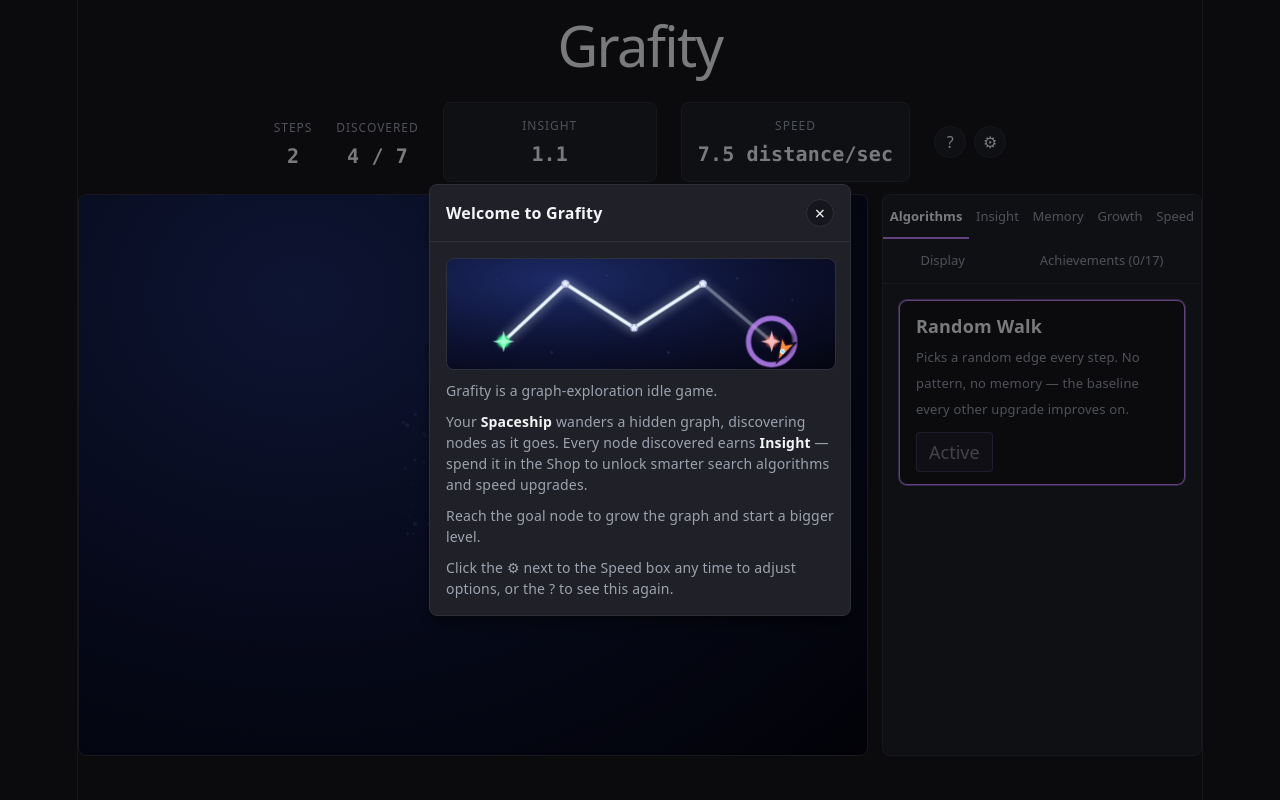
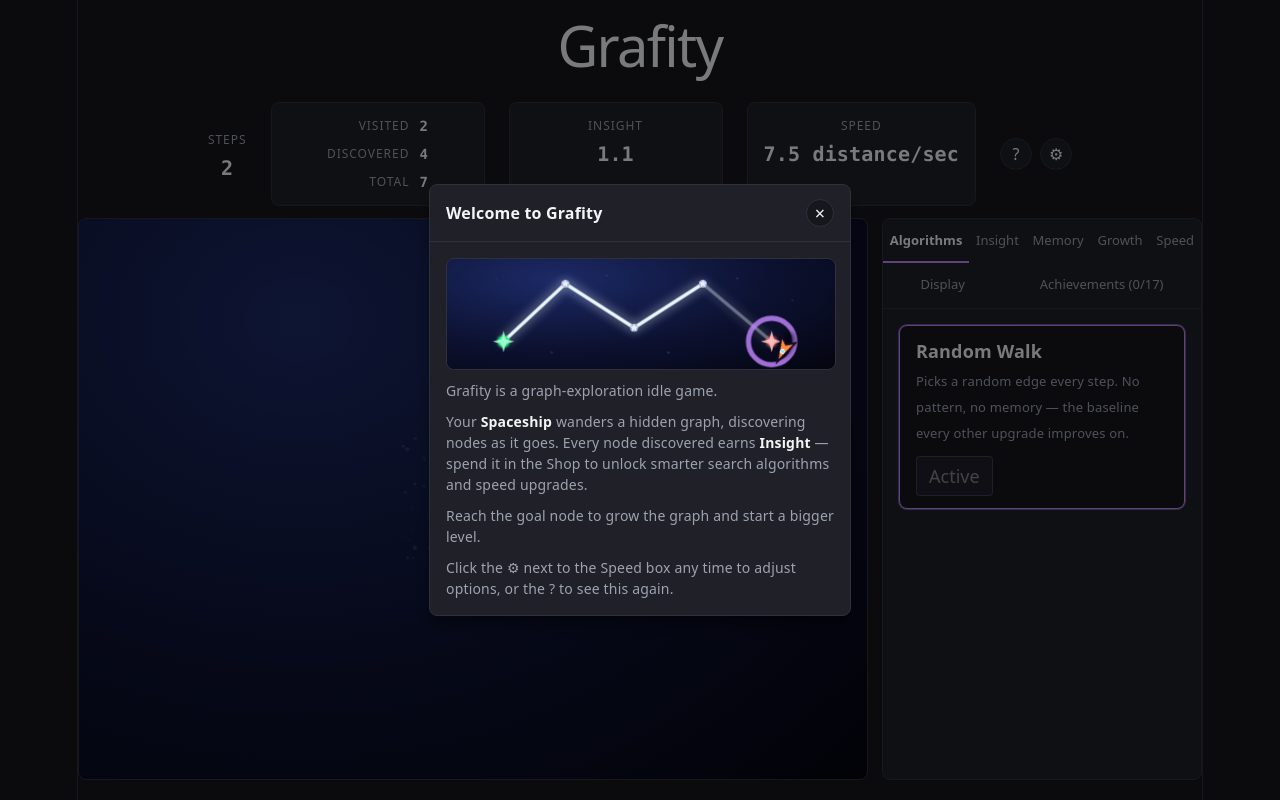
Before and after one commit to felix-hedenstrom/grafity, a React (Vite) app: page / in a window 1280 px wide. Built offline with nearby package versions, Linux system fonts and the light colour scheme.

Commit message:
Visited/discovered/total

```diff
--- a/src/components/Hud/Hud.module.css
+++ b/src/components/Hud/Hud.module.css
@@ -27,6 +27,23 @@
   font-weight: 600;
   color: var(--text-h);
   font-family: var(--mono);
+}
+
+.counts {
+  display: grid;
+  grid-template-columns: auto auto;
+  column-gap: 10px;
+  row-gap: 2px;
+  justify-content: center;
+}
+
+.counts .label {
+  text-align: right;
+}
+
+.counts .value {
+  text-align: left;
+  font-size: 14px;
 }
 
 .box {
--- a/src/components/Hud/Hud.tsx
+++ b/src/components/Hud/Hud.tsx
@@ -11,6 +11,7 @@ export function Hud() {
   const momentumLevel = useProgressionStore((s) => s.momentumLevel)
   const stepsTaken = useRunStore((s) => s.walkers.reduce((sum, w) => sum + w.stepsTaken, 0))
   const runStartedAt = useRunStore((s) => s.runStartedAt)
+  const visitedCount = useRunStore((s) => s.discovery.visitedNodeIds.size)
   const discoveredCount = useRunStore((s) => s.discovery.discoveredNodeIds.size)
   const totalNodes = useRunStore((s) => s.graph.nodes.length)
   const openIntro = useUiStore((s) => s.openIntro)
@@ -30,11 +31,15 @@ export function Hud() {
         <span className={styles.label}>Steps</span>
         <span className={styles.value}>{stepsTaken}</span>
       </div>
-      <div className={styles.stat}>
-        <span className={styles.label}>Discovered</span>
-        <span className={styles.value}>
-          {discoveredCount} / {totalNodes}
-        </span>
+      <div className={styles.box}>
+        <div className={styles.counts}>
+          <span className={styles.label}>Visited</span>
+          <span className={styles.value}>{visitedCount}</span>
+          <span className={styles.label}>Discovered</span>
+          <span className={styles.value}>{discoveredCount}</span>
+          <span className={styles.label}>Total</span>
+          <span className={styles.value}>{totalNodes}</span>
+        </div>
       </div>
 
       <div className={styles.box}>
```
Also changed, not shown: 1 other file (tests, documents, lock files or other folders).
